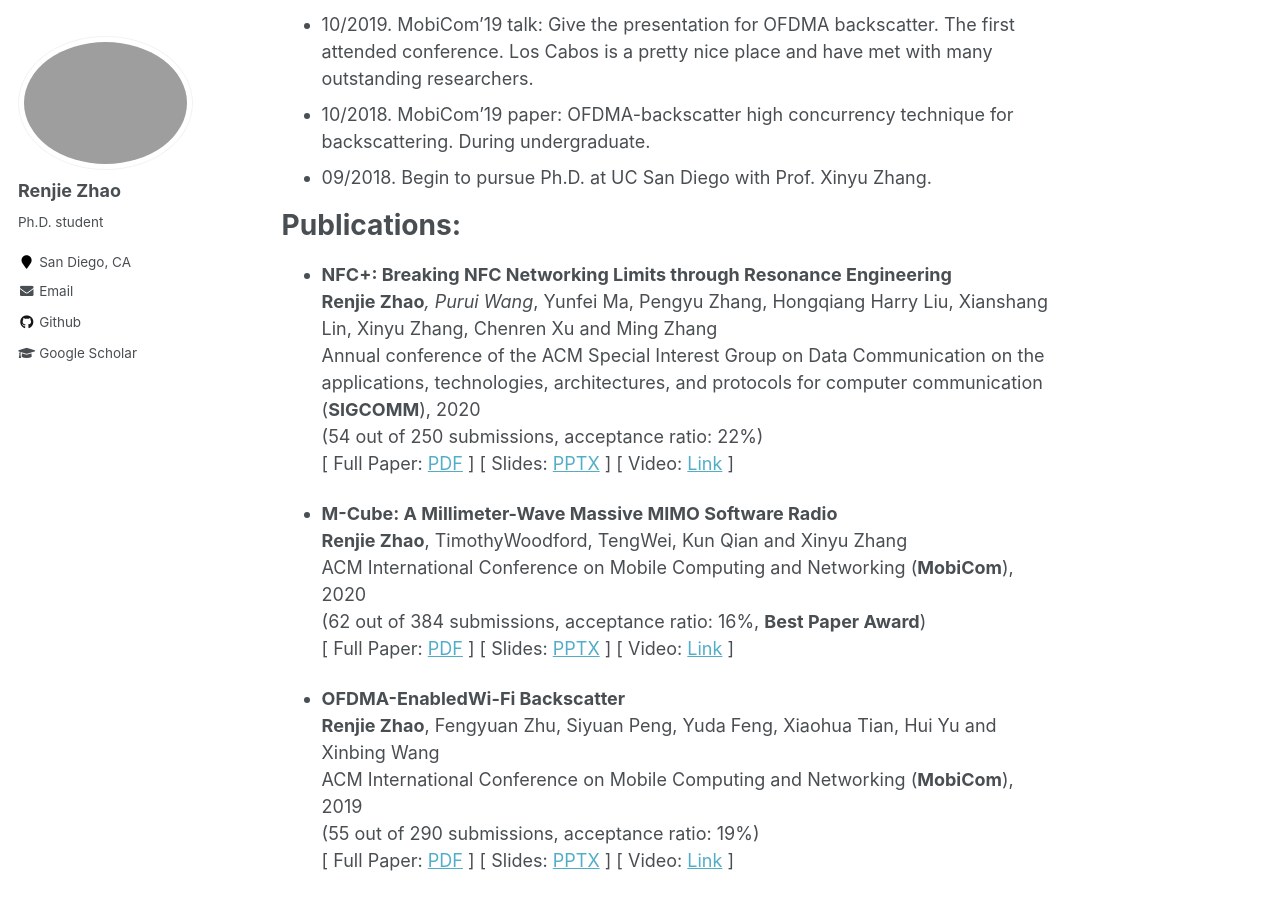
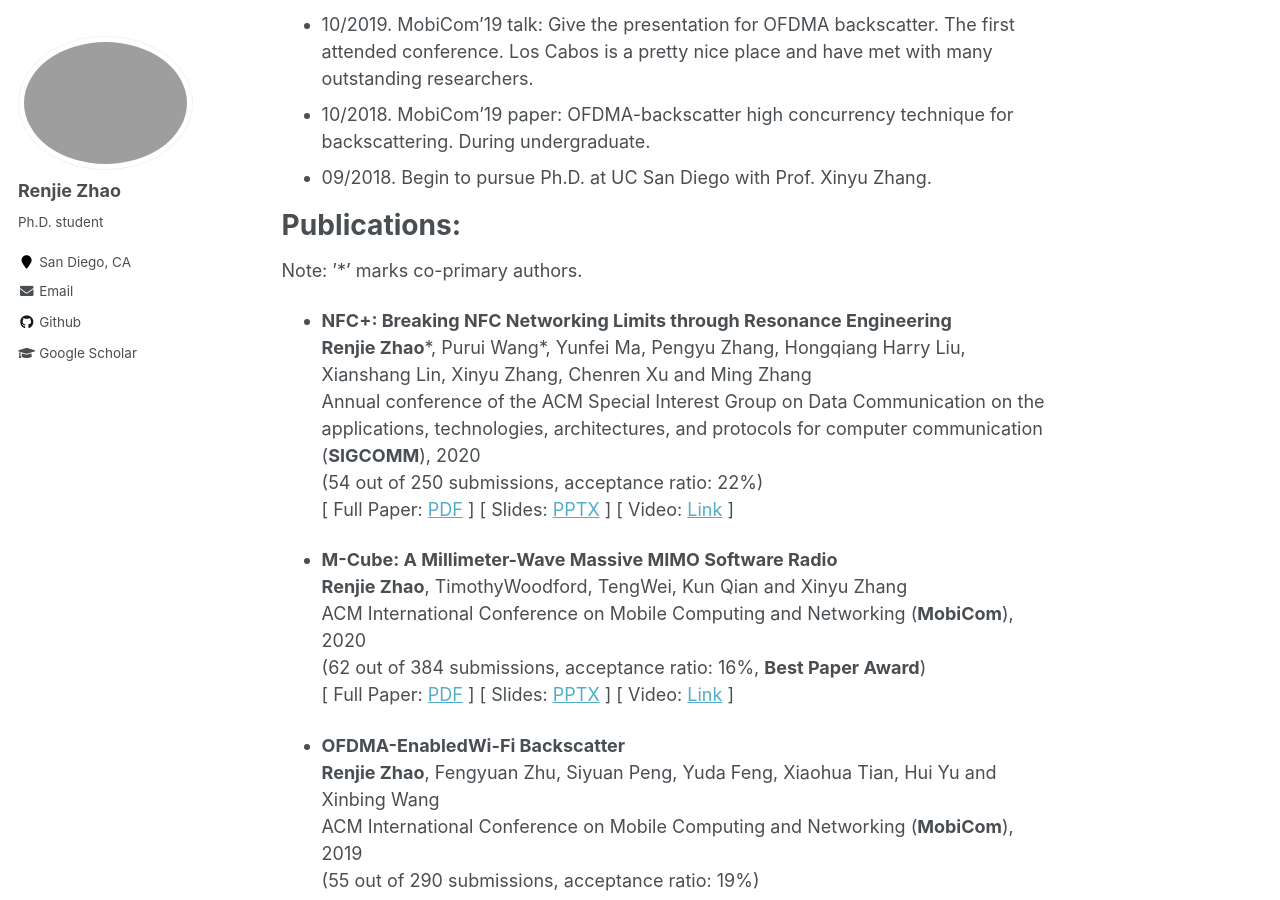
Before and after one commit to mle0108/RenjieZhao.github.io, a Jekyll site: the page built from _pages/about.md, in a window 1280 px wide and 900 px high, scrolled down 680 px. Built offline with Jekyll 4.4.1, drawn with Linux system fonts in a browser that asks for light colours.

Commit message:
Update about.md

```diff
--- a/_pages/about.md
+++ b/_pages/about.md
@@ -27,8 +27,9 @@ News:
 
 Publications:
 ======
+Note: ’*’ marks co-primary authors.
 * **NFC+: Breaking NFC Networking Limits through Resonance Engineering**
-**Renjie Zhao***, Purui Wang*, Yunfei Ma, Pengyu Zhang, Hongqiang Harry Liu, Xianshang Lin, Xinyu Zhang, Chenren Xu and Ming Zhang
+**Renjie Zhao**\*, Purui Wang\*, Yunfei Ma, Pengyu Zhang, Hongqiang Harry Liu, Xianshang Lin, Xinyu Zhang, Chenren Xu and Ming Zhang
 Annual conference of the ACM Special Interest Group on Data Communication on the applications, technologies, architectures, and protocols for computer communication (**SIGCOMM**), 2020
 (54 out of 250 submissions, acceptance ratio: 22%)
 [ Full Paper: [PDF](https://renjiezhao.github.io/files/NFCplus_paper.pdf) ] [ Slides: [PPTX](https://renjiezhao.github.io/files/NFCplus_slides_20min.pptx) ] [ Video: [Link](https://dl.acm.org/doi/abs/10.1145/3387514.3406219) ]
```
